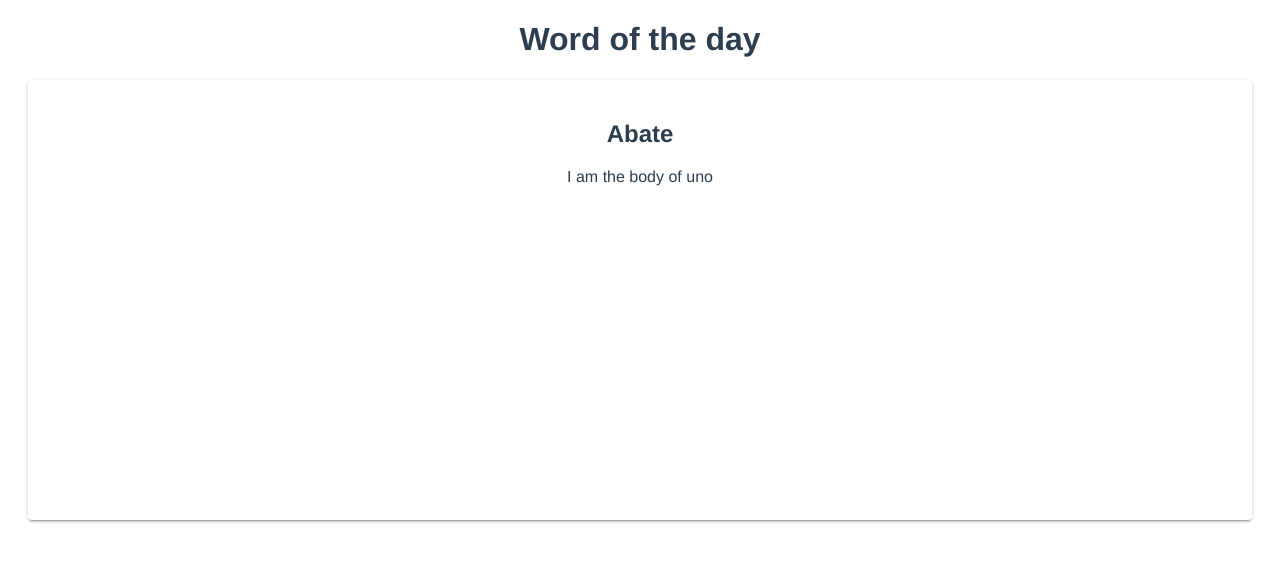
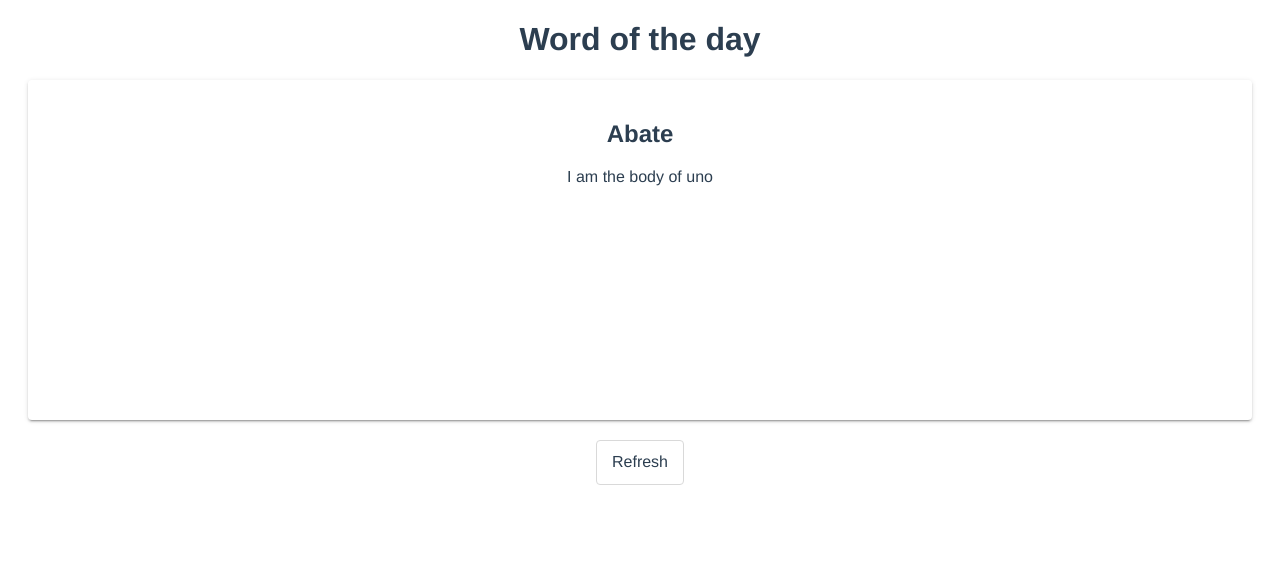
Before and after one commit to brandon-vargas/word-of-day, a Vue app: page / in a window 1280 px wide. Shown: the top 562 px of the page. Built offline with nearby package versions, Linux system fonts and the light colour scheme; no server answers.

Commit message:
added refresh button

```diff
--- /dev/null
+++ b/src/components/Button.vue
@@ -0,0 +1,25 @@
+<template>
+    <div class="b-button"  v-on:click="refreshClicked()" >
+        <slot/>
+    </div>
+</template>
+<script>
+export default {
+    name: 'Button',
+    methods: {
+        refreshClicked() {
+            location.reload()
+        }
+    },
+}
+</script>
+<style scoped>
+.b-button{
+    border-radius: 4px;
+    border: 1px solid #d9d9d9;
+    height: 35px;
+    display: grid;
+    align-items: center;
+    padding: 4px 15px 4px 15px;
+}
+</style>
--- a/src/views/WordOfDay.vue
+++ b/src/views/WordOfDay.vue
@@ -2,16 +2,22 @@
     <div>
         <h1>Word of the day</h1>
         <Card class="myCard1" :title="title" :content="content"/>
-        <p>{{info}}</p>
+        <div class="button-wrapper">
+            <Button >Refresh</Button>
+        </div>
+        <!-- <Button>New word</Button> -->
     </div>
 </template>
 <script>
 import axios from 'axios'
 import Card from '@/components/Card.vue'
+import Button from '@/components/Button.vue'
+
 export default {
     name: 'WordOfDay',
     components: {
-        Card
+        Card,
+        Button
     },
     data () {
       return {
@@ -43,7 +49,13 @@ export default {
 </script>
 <style scoped>
 .myCard1{
-    height: 400px;
+    height: 300px;
     margin: 20px;
 }
+.button-wrapper{
+    display: grid;
+    grid-template-rows: 1fr;
+    grid-template-columns: 1fr;
+    justify-items: center;
+}
 </style>
```
